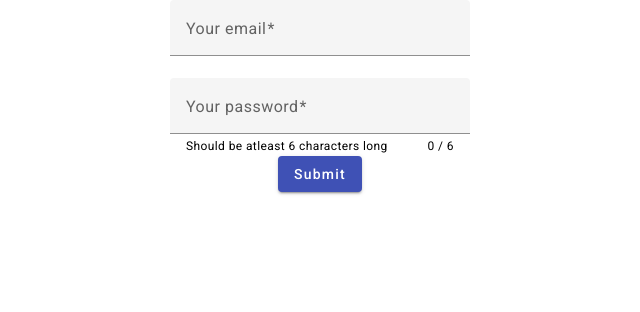
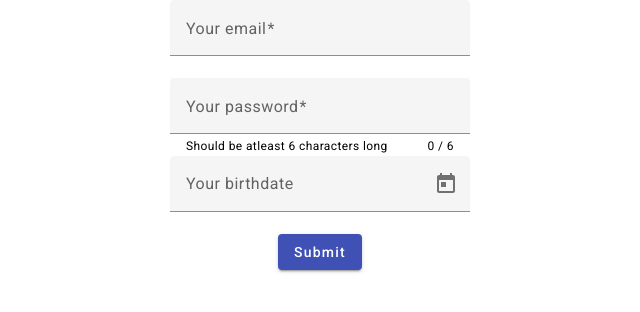
Before and after one commit to drgamss/angular_firebase, an Angular app: page /signup in a window 1280 px wide. Shown: the top 312 px of the page, without its empty margins (320-960 px from the left). Built offline with nearby package versions, Linux system fonts and the light colour scheme.

Commit message:
lesson 32

```diff
--- a/src/app/auth/signup/signup.component.html
+++ b/src/app/auth/signup/signup.component.html
@@ -14,9 +14,14 @@
         name="email"
         email
         required
-        #emailInput="ngModel" />
-        <mat-error *ngIf="emailInput.hasError('required')">Field is required</mat-error>
-        <mat-error *ngIf="!emailInput.hasError('required')">Email is invalid</mat-error>
+        #emailInput="ngModel"
+      />
+      <mat-error *ngIf="emailInput.hasError('required')"
+        >Field is required</mat-error
+      >
+      <mat-error *ngIf="!emailInput.hasError('required')"
+        >Email is invalid</mat-error
+      >
     </mat-form-field>
     <mat-form-field hintLabel="Should be atleast 6 characters long">
       <mat-label>Your password</mat-label>
@@ -27,9 +32,15 @@
         name="password"
         required
         minlength="6"
-          #pwInput="ngModel" />
+        #pwInput="ngModel"
+      />
       <mat-hint align="end">{{ pwInput.value?.length }} / 6</mat-hint>
       <mat-error>password is invalid</mat-error>
+    </mat-form-field>
+    <mat-form-field>
+      <input matInput placeholder="Your birthdate" [matDatepicker]="picker" />
+      <mat-datepicker-toggle matSuffix [for]="picker"></mat-datepicker-toggle>
+      <mat-datepicker #picker></mat-datepicker>
     </mat-form-field>
     <button type="submit" mat-raised-button color="primary">Submit</button>
   </form>
```
Also changed, not shown: src/app/material.module.ts (+18 -2 lines). Lines whose indentation alone changed are shown as unchanged.
